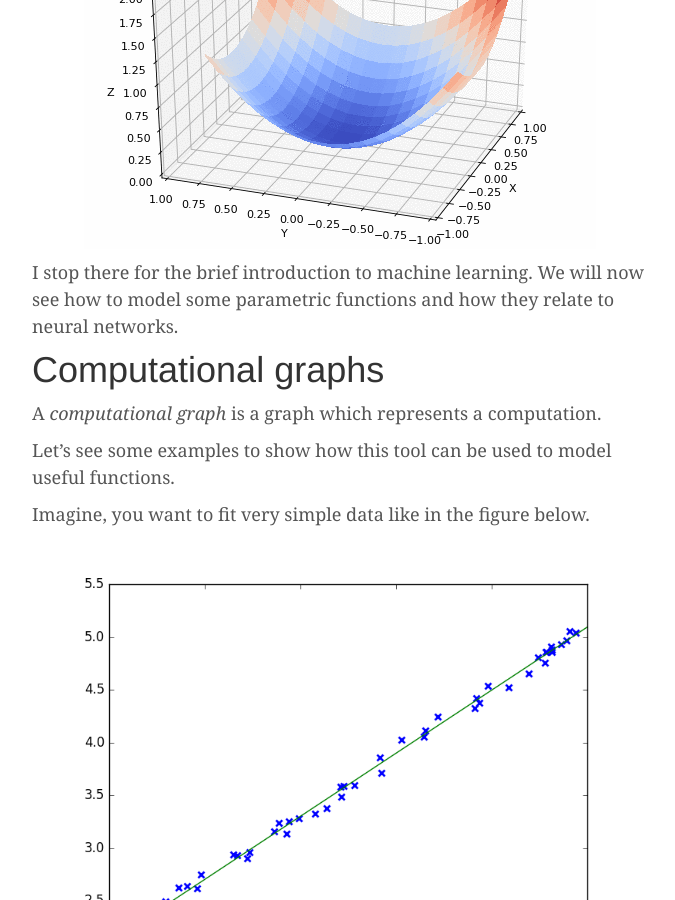
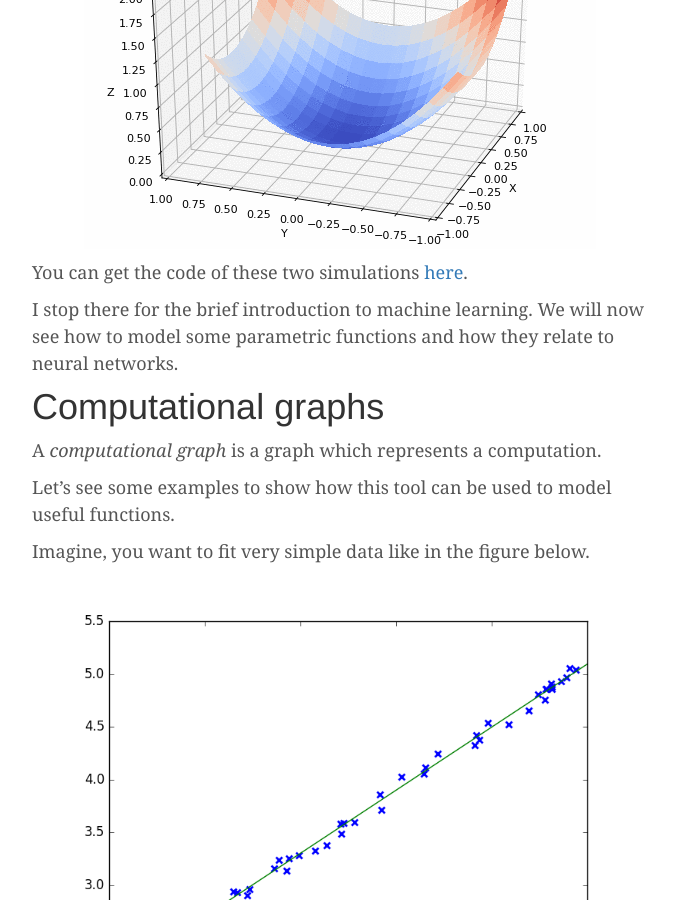
Before and after one commit to pvigier/pvigier.github.io-jekyll, a Jekyll site: the page built from _posts/2017-06-15-part1-computational-graphs.md, in a window 1280 px wide and 900 px high, scrolled down 4953 px. Shown: the whole window, without its empty margins (138-813 px from the left). Built offline with Jekyll 4.4.1, drawn with Linux system fonts in a browser that asks for light colours; formulas are drawn with MathJax 3; some of the changed text lies outside the part shown.

Commit message:
Add references to the repos

```diff
--- a/_posts/2017-06-15-part1-computational-graphs.md
+++ b/_posts/2017-06-15-part1-computational-graphs.md
@@ -113,6 +113,8 @@
 
 ![Gradient descent in action](/media/img/part1/gradient_descent.gif){: .center-image }
 
+You can get the code of these two simulations [here](https://github.com/pvigier/gradient-descent).
+
 I stop there for the brief introduction to machine learning. We will now see how to model some parametric functions and how they relate to neural networks.
 
 # Computational graphs
@@ -168,6 +170,8 @@
 The UML diagram below gives a global view of the classes and their interactions.
 
 ![UML diagram of the library](/media/img/part1/uml_diagram.svg){: .center-image }
+
+And before, I forget you can retrieve the full code for this chapter [here](https://github.com/pvigier/pychain-part1).
 
 # Node class
 
```
